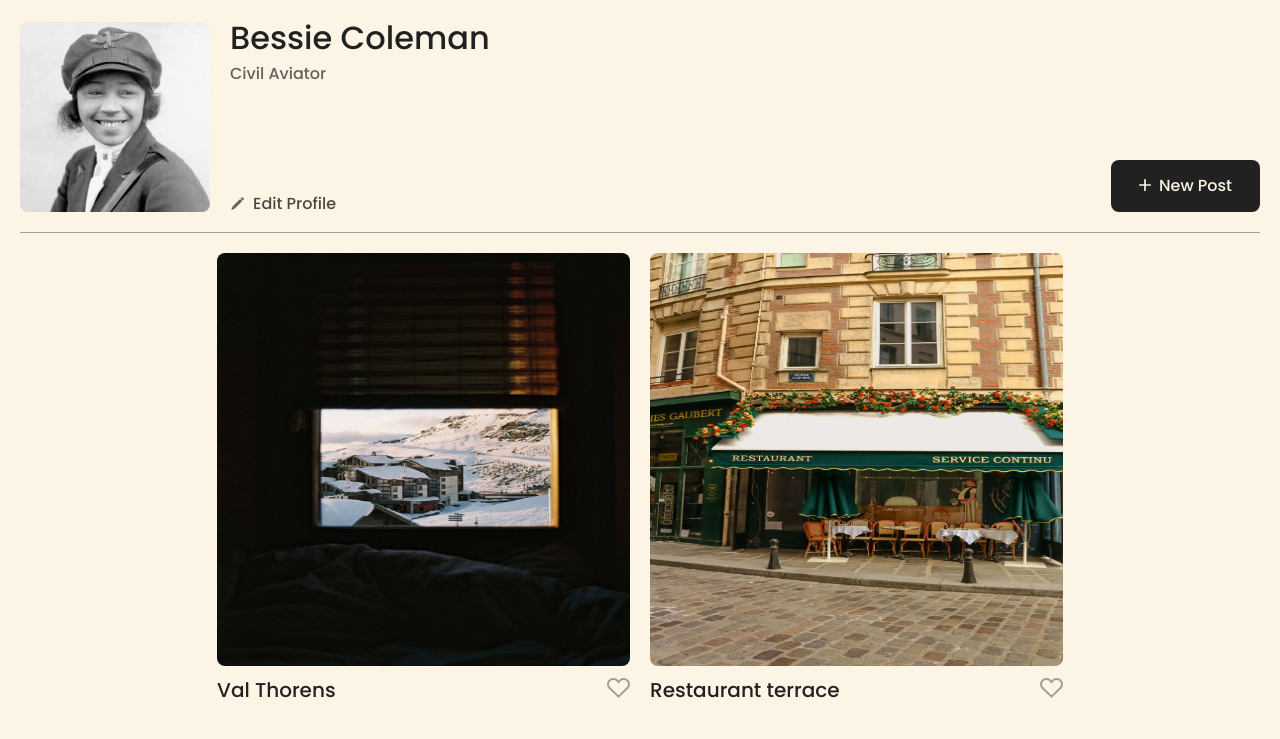
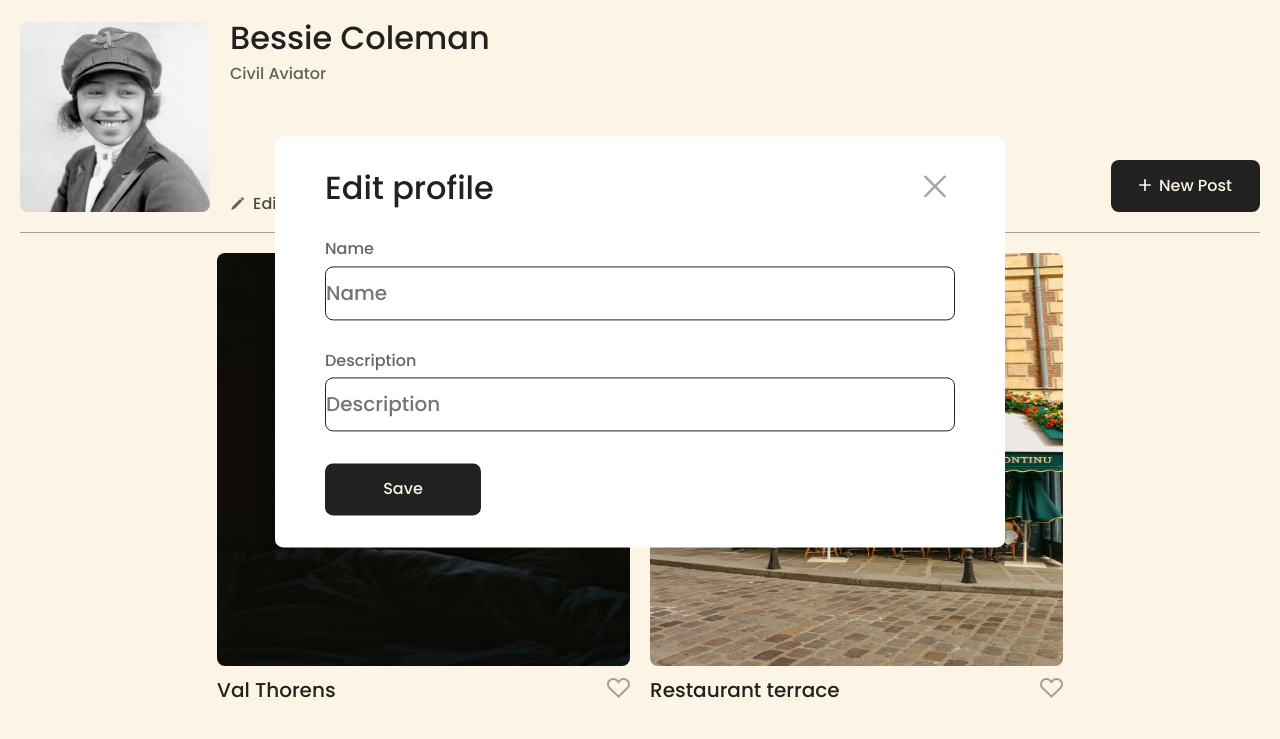
Before and after one commit to DARoyalIII/se_project_spots, a plain HTML site: page index.html in a window 1280 px wide. Shown: the part 58-797 px from the top of the page. Drawn offline with Linux system fonts and the light colour scheme; grey boxes are pictures that could not be loaded.

Commit message:
Complete Modal

```diff
--- a/index.html
+++ b/index.html
@@ -129,6 +129,23 @@
       <footer class="footer">
         <p class="footer__info">2024 &copy; Spots</p>
       </footer>
+      <div class="modal">
+<div class="modal__container">
+<form action="modal__form">
+  <div class="modal__heading">
+  <h2 class="modal__title">Edit profile</h2>
+  <button type="button" class="modal__close-btn"><img src="./images/Group 27.svg" alt="Close window" class="modal__close-img"></button>
+  </div>
+  <fieldset class="modal__fieldset">
+    <label for="name" class="modal__label">Name</label>
+    <input type="text" id="name" class="modal__input" placeholder="Name">
+    <label for="description" class="modal__label">Description</label>
+    <input type="text" id="description" class="modal__input" placeholder="Description">
+    <button type="submit" class="modal__save-btn">Save</button>
+  </fieldset>
+</form>
+</div>
+</div>
     </div>
     <script src="./scripts/index.js" defer></script>
   </body>
```
